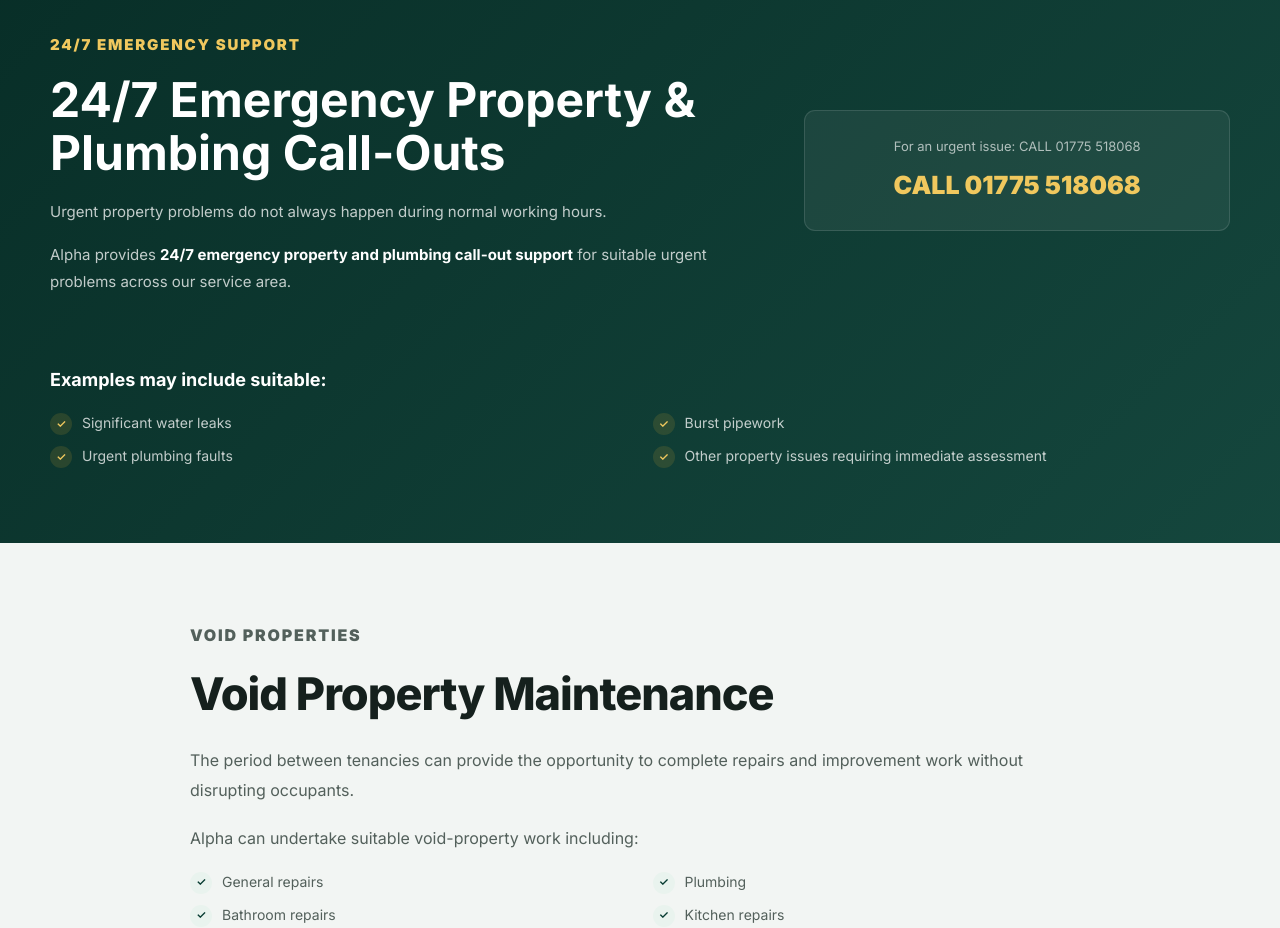
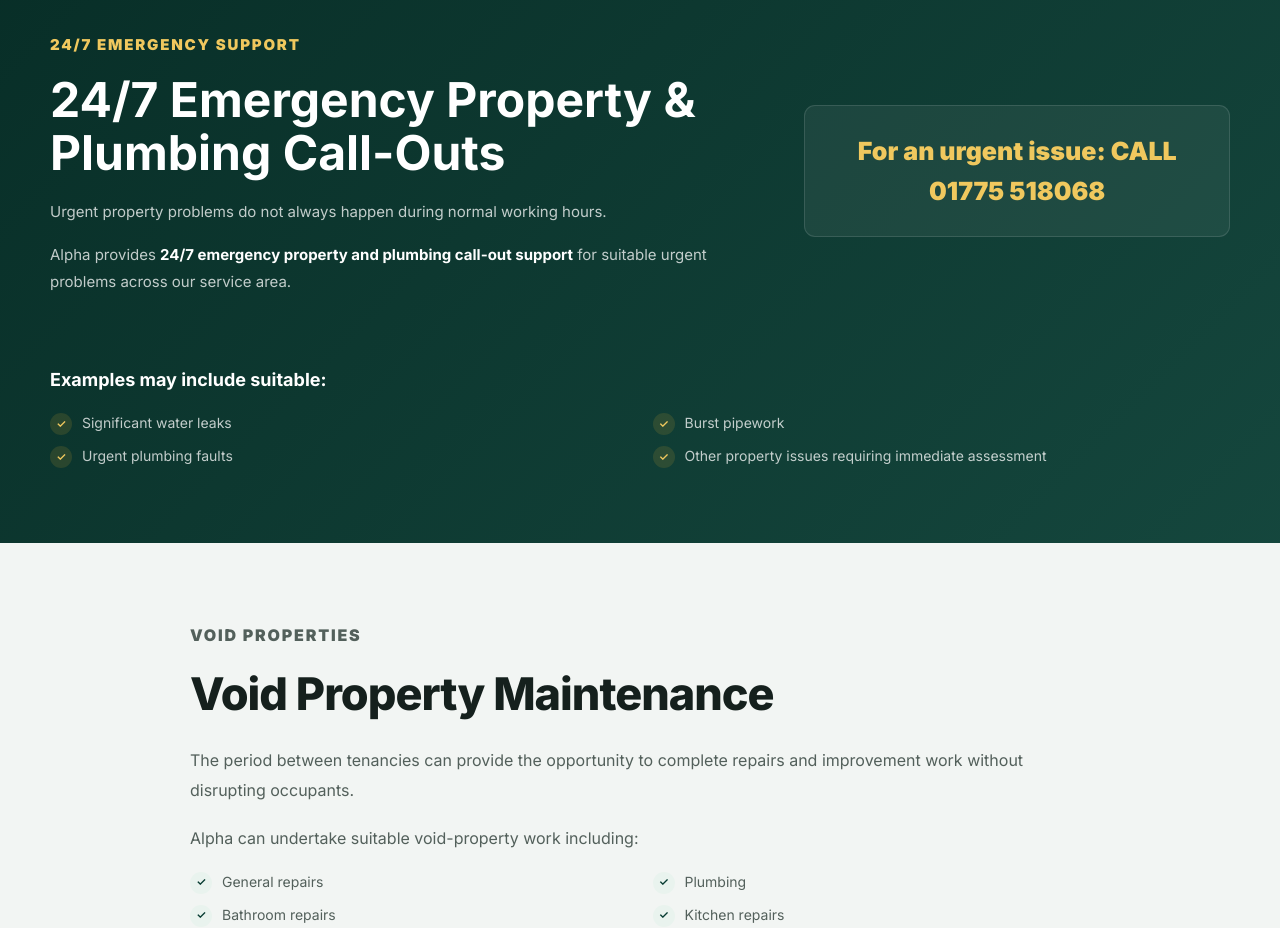
Before and after one commit to samasif3131-max/alpha-property-gardening, a Next.js app: page /landlords-letting-agents in a window 1280 px wide. Shown: the part 4700-5628 px from the top of the page. Built offline with nearby package versions, Linux system fonts and the light colour scheme.

Commit message:
Update website

```diff
--- a/app/landlords-letting-agents/page.tsx
+++ b/app/landlords-letting-agents/page.tsx
@@ -643,8 +643,9 @@
             </div>
 
             <div className={styles.emergencyCall}>
-              <span>For an urgent issue: CALL 01775 518068</span>
-              <a href="tel:01775518068">CALL 01775 518068</a>
+              <a href="tel:01775518068">
+                For an urgent issue: CALL 01775 518068
+              </a>
             </div>
 
             <div className={styles.emergencyExamples}>
```
